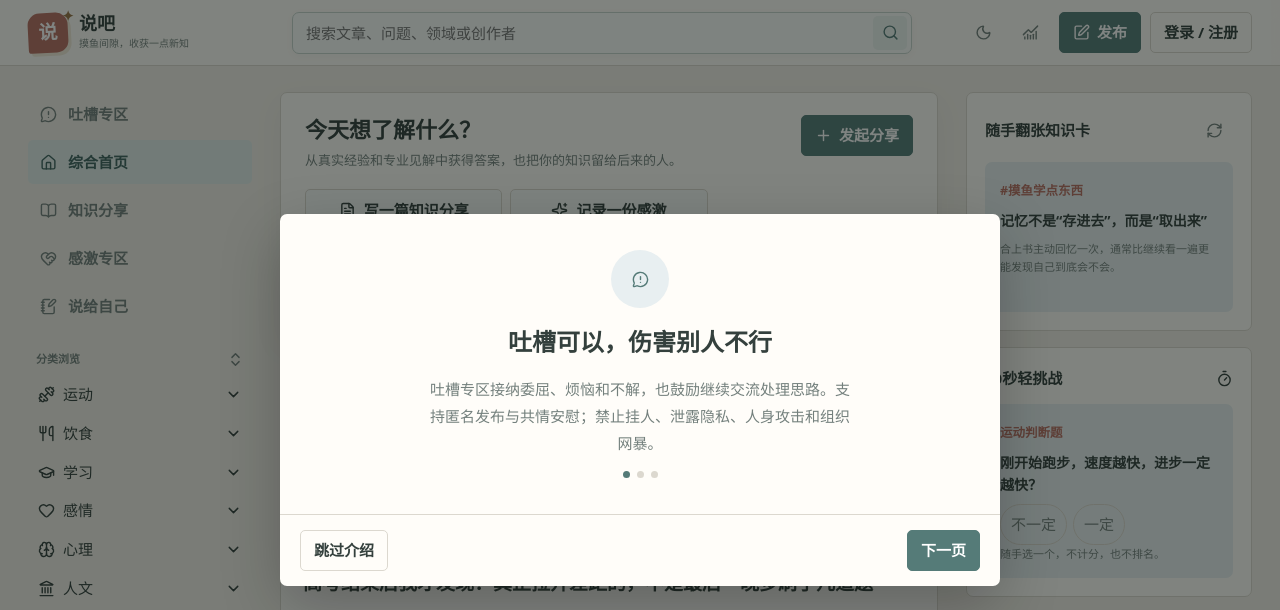
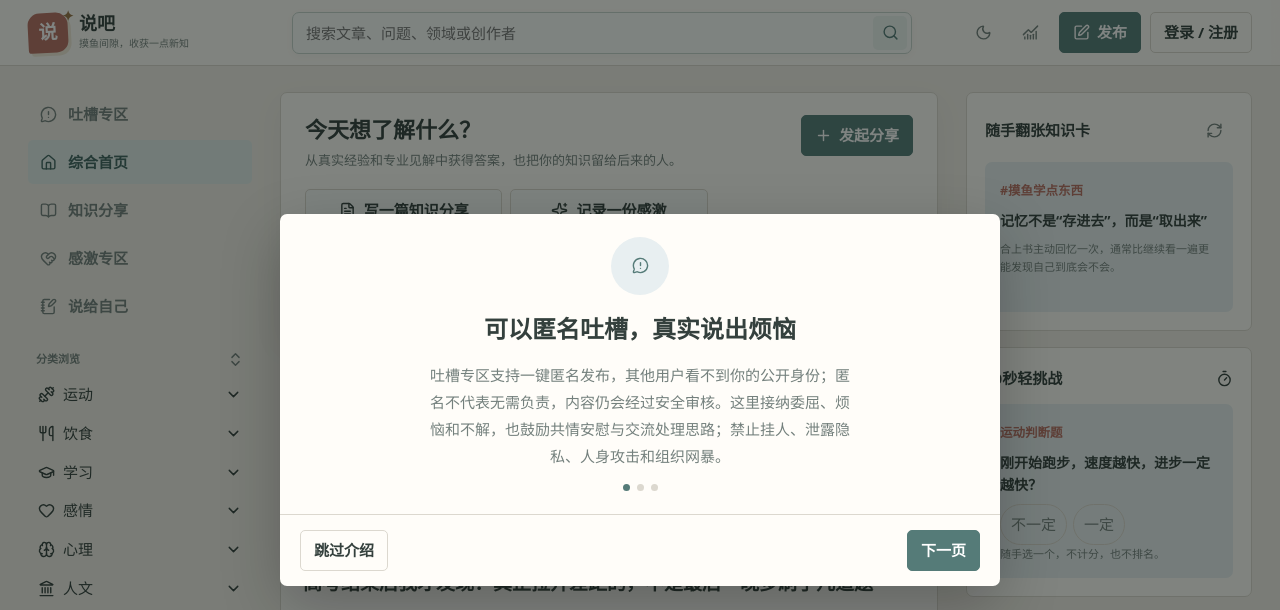
Before and after one commit to watwee1111/shuoba, a website: page index.html in a window 1280 px wide. Shown: the top 610 px of the page. Drawn offline with nearby package versions, Linux system fonts and the light colour scheme.

Commit message:
在首次介绍中突出匿名功能

```diff
--- a/index.html
+++ b/index.html
@@ -975,7 +975,7 @@
     $('authForm').addEventListener('submit',async e=>{e.preventDefault();const phone=$('phoneInput').value.trim(),code=$('codeInput').value.trim(),nickname=$('nicknameInput').value.trim();if(!/^1\d{10}$/.test(phone)){showToast('请输入正确的11位手机号');return;}if(authMode==='register'){if(nickname.length<2||nickname.length>12){showToast('昵称需要2至12个字');return;}if(/(官方|管理员|客服|站长|微信|QQ|vx|电话|1\d{10}|傻|蠢|垃圾|去死|色情|赌博|仇恨)/i.test(nickname)){showToast('昵称包含冒充、联系方式、攻击或违规表达，请重新命名');return;}if(!/^[\u4e00-\u9fa5A-Za-z0-9_-]+$/.test(nickname)){showToast('昵称只使用中文、字母、数字、下划线或短横线');return;}}try{if(serverMode){const result=await authRequest('/api/auth/verify',{phone,code,mode:authMode,nickname});completeAuth(authMode==='login'?'登录':'注册',result.token);}else{if(code!=='123456')throw new Error('请输入本地演示验证码 123456');completeAuth(authMode==='login'?'登录':'注册');}}catch(error){showToast(error.message);}});
     $('wechatAuth').addEventListener('click',()=>completeAuth('微信快捷登录'));$('qqAuth').addEventListener('click',()=>completeAuth('QQ快捷登录'));
     const onboardingSteps=[
-      {icon:'message-circle-warning',title:'吐槽可以，伤害别人不行',text:'吐槽专区接纳委屈、烦恼和不解，也鼓励继续交流处理思路。支持匿名发布与共情安慰；禁止挂人、泄露隐私、人身攻击和组织网暴。'},
+      {icon:'message-circle-warning',title:'可以匿名吐槽，真实说出烦恼',text:'吐槽专区支持一键匿名发布，其他用户看不到你的公开身份；匿名不代表无需负责，内容仍会经过安全审核。这里接纳委屈、烦恼和不解，也鼓励共情安慰与交流处理思路；禁止挂人、泄露隐私、人身攻击和组织网暴。'},
       {icon:'coffee',title:'松一点，也认真一点',text:'这里欢迎普通人的真实经验、通俗讲解和不完美表达。你不必像专家，也不用为了排名内卷；真诚说清经历和想法，就值得被看见。'},
       {icon:'messages-square',title:'分歧进入多人思辨空间',text:'连续3轮出现明确分歧后才会开启。空间仅支持文字，多人轮流发言；先复述他人观点，再提供事实或逻辑。攻击性表达会被拦截，累计2次将禁言。'}
     ];
```
